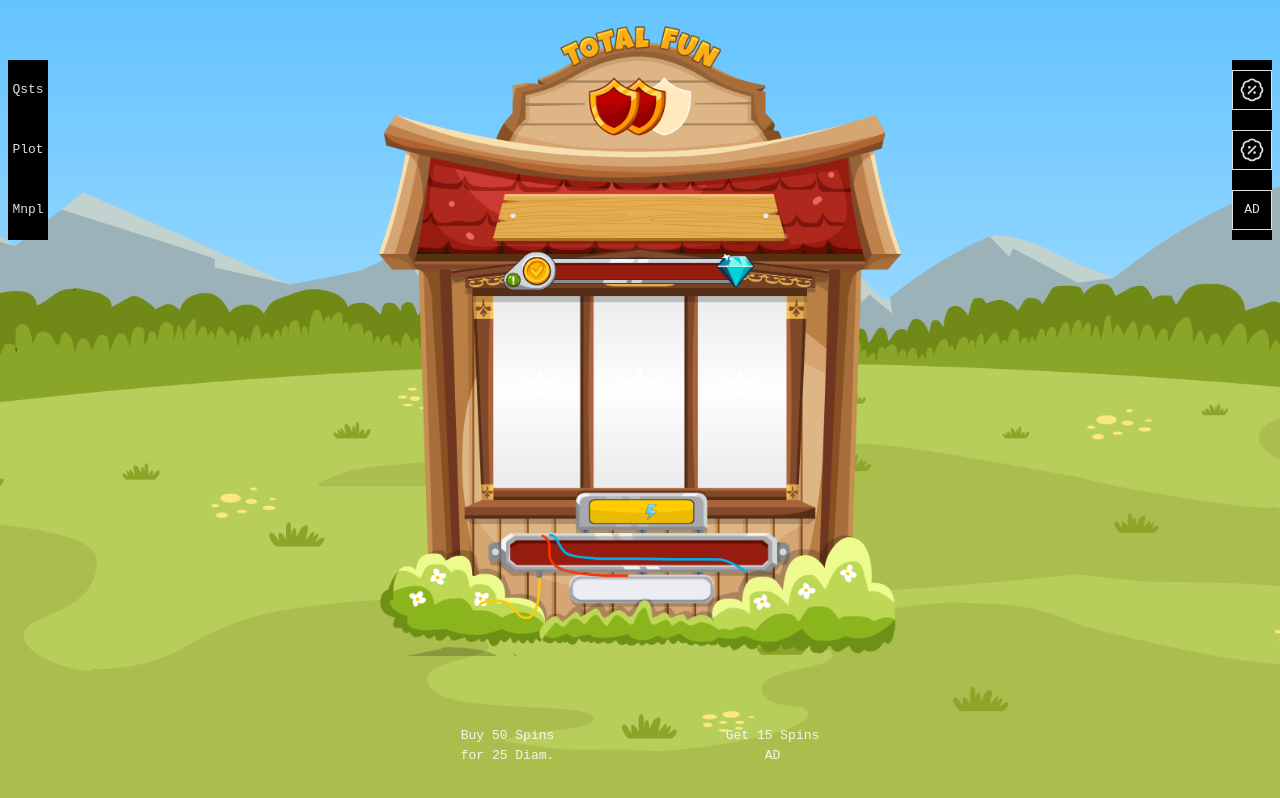
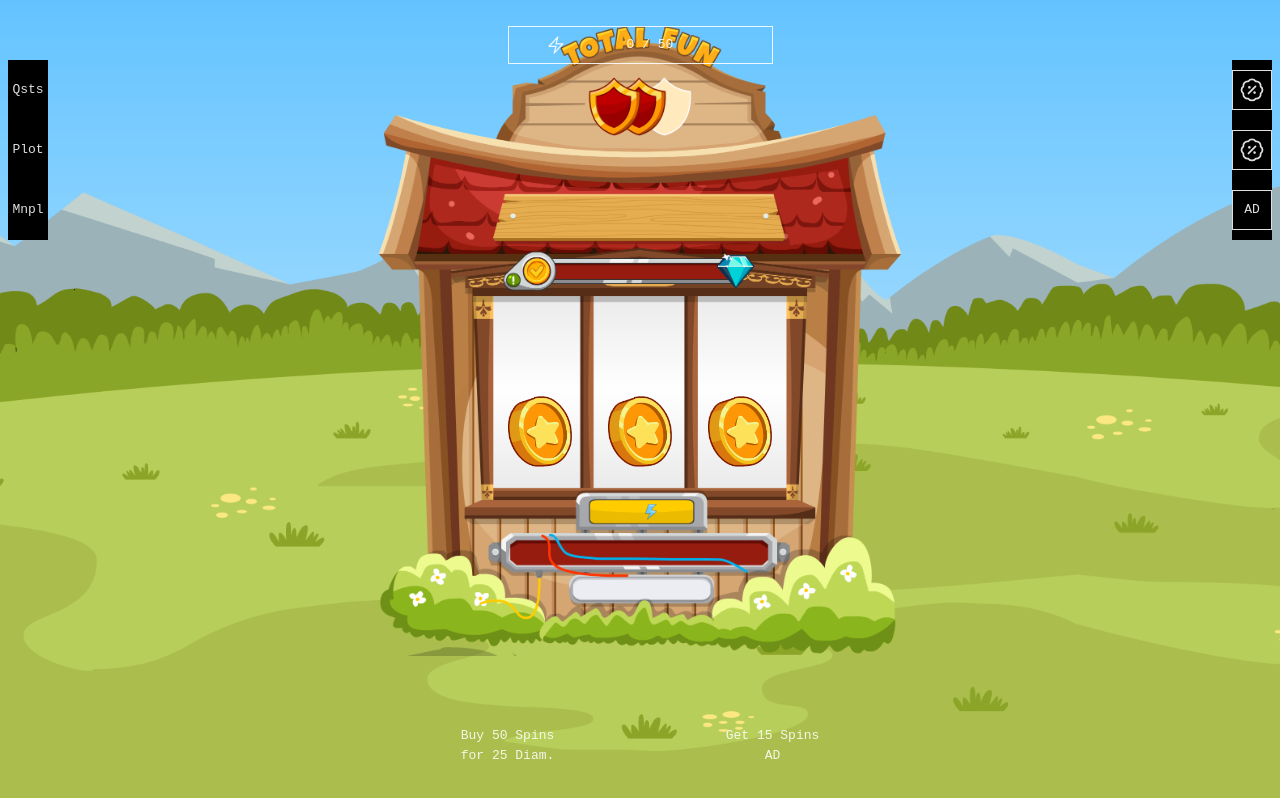
Before and after one commit to b8y-lab/lastwar-frontend, a Next.js app: page / in a window 1280 px wide. Built offline with nearby package versions, Linux system fonts and the light colour scheme; no server answers.

Commit message:
reels animation added

```diff
--- a/src/components/SlotMachine.tsx
+++ b/src/components/SlotMachine.tsx
@@ -3,9 +3,9 @@
 import dynamic from "next/dynamic";
 import { useRouter } from "next/navigation";
 import { useEffect, useState } from "react";
-import { BoltIcon } from "@heroicons/react/24/outline";
 import { getGameArray, getReelsRandomArray, getRouteByResults } from "@/utils/slot/symbols.ts";
 import BuySpinModal from "@/app/shop/_components/BuySpinModal.tsx";
+import { BoltIcon } from "@heroicons/react/24/outline";
 
 const SlotReel = dynamic(() => import('@/components/SlotReel'), { ssr: false });
 
@@ -13,7 +13,7 @@ export default function SlotMachine()
 {
     const router = useRouter();
     const [spins, setSpins] = useState(1);
-    const [reels, setReels] = useState(['⭐︎︎', '⭐︎', '⭐︎']);
+    const [reels, setReels] = useState(['🪙', '🎁', '⚔️']);
     const [rolling, setRolling] = useState(false);
 
     useEffect(() => {
@@ -85,15 +85,15 @@ export default function SlotMachine()
             backgroundPosition: 'center',
         }}>
 
-            {/* <div className="w-1/2 h-15 relative flex flex-wrap items-center justify-center border py-2 pl-5 mb-2">
+            <div className="w-1/2 h-15 relative flex flex-wrap items-center justify-center border py-2 pl-5 mb-2">
                 <BoltIcon className="size-5 absolute left-1/7"/>
                 { spins } / 50
-            </div> */}
+            </div>
 
             <div className="flex m-[260px] gap-[10px]">
-                <SlotReel symbol={reels[0]} />
-                <SlotReel symbol={reels[1]} />
-                <SlotReel symbol={reels[2]} />
+                <SlotReel symbol={reels[0]} spinning={rolling} />
+                <SlotReel symbol={reels[1]} spinning={rolling} />
+                <SlotReel symbol={reels[2]} spinning={rolling} />
             </div>
 
         </div>
--- a/src/components/SlotReel.tsx
+++ b/src/components/SlotReel.tsx
@@ -1,10 +1,110 @@
-import React from 'react';
+'use client';
 
-export default function SlotReel({symbol}: {symbol: string})
-{
-    return (
-        <div className="flex justify-around items-center h-[200px] w-[90px] text-6xl">
-            { symbol }
-        </div>
+import { animate } from 'framer-motion';
+import Image from 'next/image';
+import { useEffect, useRef } from 'react';
+
+const symbolToImage: Record<string, string> = {
+  '🪙': '/assets/slot/icons/coin.png',
+  '🎁': '/assets/slot/icons/gift.png',
+  '⚔️': '/assets/slot/icons/molotok.png',
+};
+
+const REEL_STRIP = [
+  '🪙','🎁','⚔️','🪙','🎁','⚔️','🪙','🎁','⚔️','🪙',
+  '🎁','⚔️','🪙','🎁','⚔️','🪙','🎁','⚔️','🪙','🎁',
+  '⚔️','🪙','🎁','⚔️','🪙','🎁','⚔️'
+];
+
+const SYMBOL_HEIGHT = 200;
+const STRIP_HEIGHT = REEL_STRIP.length * SYMBOL_HEIGHT;
+
+export default function SlotReel({
+  symbol,
+  spinning,
+}: {
+  symbol: string;
+  spinning: boolean;
+}) {
+  const reelRef = useRef<HTMLDivElement>(null);
+  const position = useRef(0);
+  const spinAnim = useRef<ReturnType<typeof animate> | null>(null);
+  const lastSymbol = useRef(symbol);
+
+  useEffect(() => {
+    if (!spinning) return;
+
+    spinAnim.current?.stop();
+
+    spinAnim.current = animate(
+      position.current,
+      position.current - STRIP_HEIGHT,
+      {
+        duration: 0.5,
+        ease: 'linear',
+        repeat: Infinity,
+        onUpdate: (v) => {
+          position.current = v % STRIP_HEIGHT;
+          if (reelRef.current) {
+            reelRef.current.style.transform = `translateY(${position.current}px)`;
+            reelRef.current.style.filter = 'blur(2px)';
+          }
+        },
+      }
     );
-};
+  }, [spinning]);
+
+  useEffect(() => {
+    if (symbol === lastSymbol.current) return;
+    lastSymbol.current = symbol;
+
+    if (!spinAnim.current) return;
+
+    spinAnim.current.stop();
+
+    const index = REEL_STRIP.lastIndexOf(symbol);
+    const target = -(index * SYMBOL_HEIGHT);
+
+    animate(position.current, target - 40, {
+      duration: 0.6,
+      ease: 'easeOut',
+      onUpdate: (v) => {
+        reelRef.current!.style.transform = `translateY(${v}px)`;
+      },
+      onComplete: () => {
+        animate(target - 40, target, {
+          duration: 0.25,
+          ease: [0.22, 1.2, 0.36, 1],
+          onUpdate: (v) => {
+            reelRef.current!.style.transform = `translateY(${v}px)`;
+            reelRef.current!.style.filter = 'blur(0px)';
+          },
+          onComplete: () => {
+            position.current = target;
+          },
+        });
+      },
+    });
+  }, [symbol]);
+
+  return (
+    <div className="relative overflow-hidden w-[90px] h-[200px]">
+      <div ref={reelRef}>
+        {REEL_STRIP.map((sym, i) => (
+          <div
+            key={i}
+            className="flex items-center justify-center"
+            style={{ height: SYMBOL_HEIGHT }}
+          >
+            <Image
+              src={symbolToImage[sym]}
+              alt={sym}
+              width={64}
+              height={64}
+            />
+          </div>
+        ))}
+      </div>
+    </div>
+  );
+}
--- a/src/utils/slot/symbols.ts
+++ b/src/utils/slot/symbols.ts
@@ -3,7 +3,7 @@ export const gameWeights = {
     game: 45, // probability for mini-game slots
 };
 
-export const reelSymbols = ["🪙", "⚡️", "🎁", "💎", "⚔️", "🛡", "🔑", "🎫"];
+export const reelSymbols = ["🪙", "🎁", "⚔️"];
 
 export const gameSymbols = [
     { char: "no", weight: 50 },
```
Also changed, not shown: public/assets/slot/spinButtonPressed.png (added).
